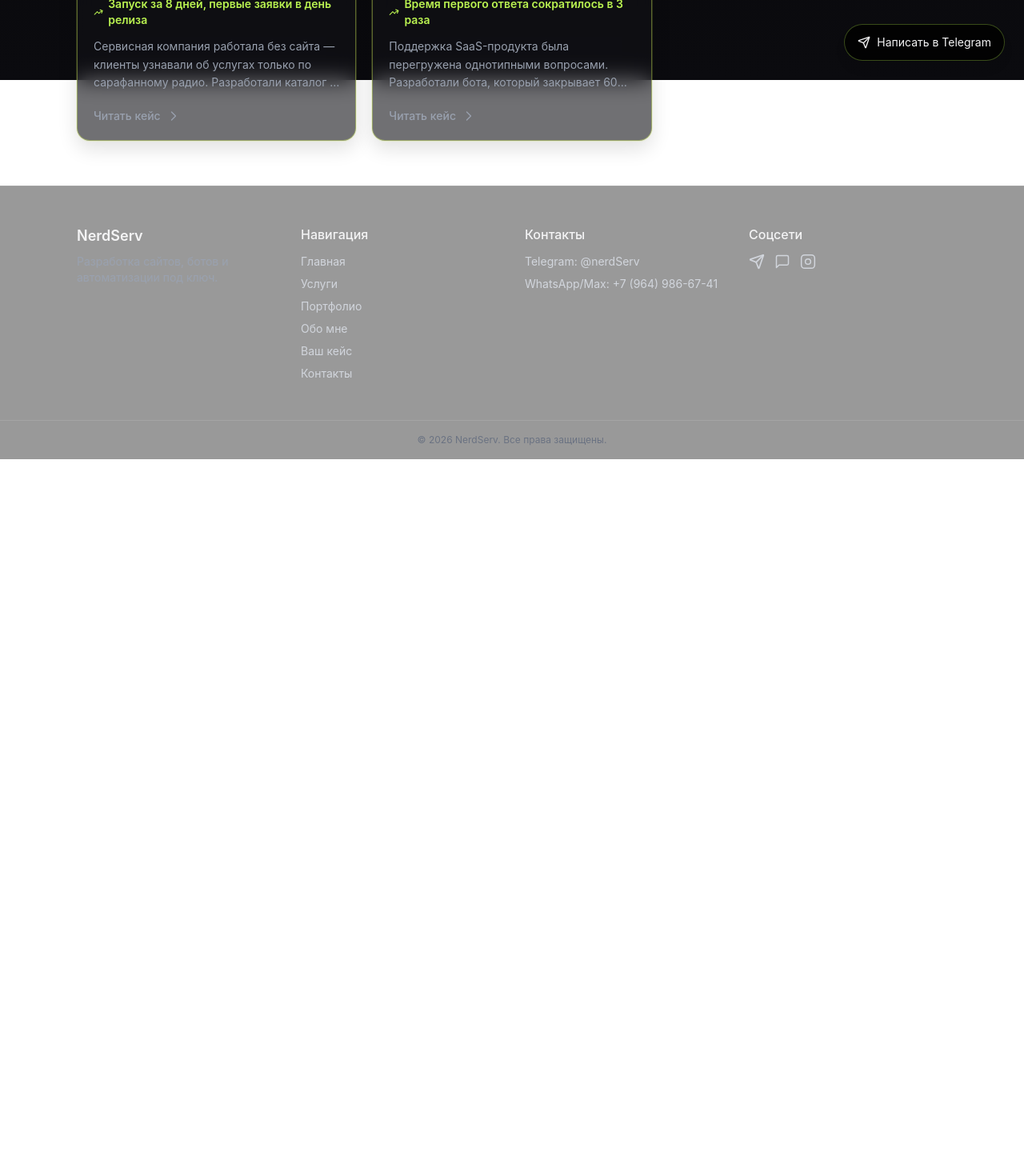
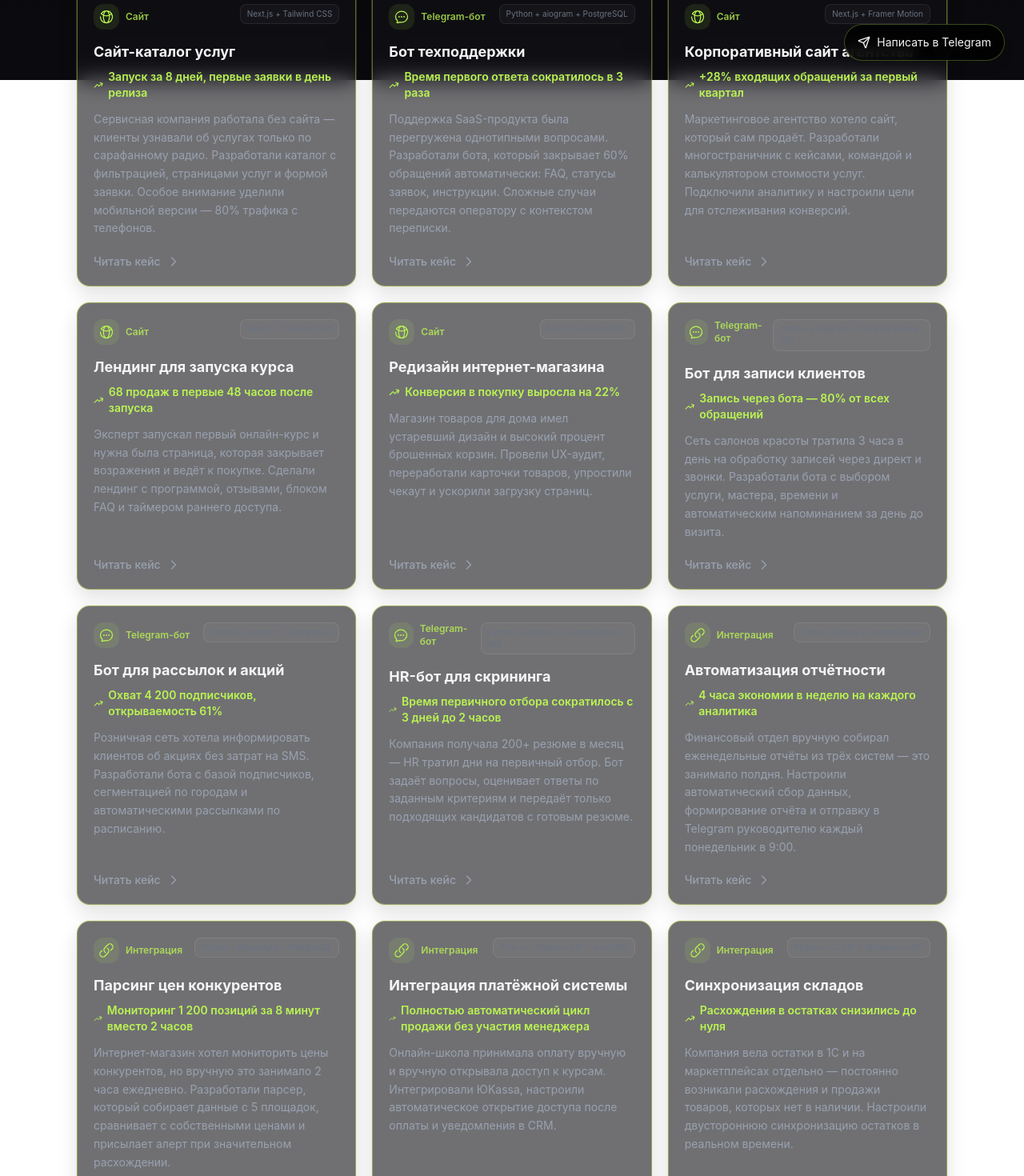
Before and after one commit to Pipata246/nerdServ, a Next.js app: page /portfolio in a window 1280 px wide. Shown: the part 700-2170 px from the top of the page at 80% size. Before the commit the page ends 1274 px from the top, so only its background shows below. Built offline with nearby package versions, Linux system fonts and the light colour scheme.

Commit message:
добавлено портфолио

```diff
--- a/src/app/page.tsx
+++ b/src/app/page.tsx
@@ -141,7 +141,7 @@ export default function HomePage() {
           <div className="mt-5 grid gap-4 md:grid-cols-3">
             {cases.slice(0, 3).map((item, i) => (
               <Reveal key={item.id} delay={i * 0.1}>
-                <div className="glass flex flex-col rounded-2xl p-5">
+                <div className="glass flex h-full flex-col rounded-2xl p-5">
                   <div className="flex items-center gap-2">
                     <span className="rounded-full border border-lime-300/25 bg-lime-300/10 px-2.5 py-0.5 text-xs text-lime-300">
                       {item.type === "site" ? "Сайт" : item.type === "bot" ? "Telegram-бот" : "Интеграция"}
--- a/src/components/sections/portfolio-grid.tsx
+++ b/src/components/sections/portfolio-grid.tsx
@@ -80,7 +80,7 @@ export function PortfolioGrid() {
               animate={{ opacity: 1, y: 0 }}
               exit={{ opacity: 0 }}
               transition={{ duration: 0.22, delay: i * 0.04, ease: "easeOut" }}
-              className="glass group flex flex-col rounded-2xl p-5"
+              className="glass group flex h-full flex-col rounded-2xl p-5"
             >
               {/* Top: icon + type + stack */}
               <div className="flex items-start justify-between">
@@ -113,7 +113,7 @@ export function PortfolioGrid() {
               )}
 
               {/* Description */}
-              <p className="mt-3 line-clamp-3 text-sm leading-relaxed text-gray-400">{item.description}</p>
+              <p className="mt-3 flex-1 text-sm leading-relaxed text-gray-400">{item.description}</p>
 
               {/* Button */}
               <button
--- a/src/data/site-data.ts
+++ b/src/data/site-data.ts
@@ -128,6 +128,106 @@ export const cases = [
     description: "Поддержка SaaS-продукта была перегружена однотипными вопросами. Разработали бота, который закрывает 60% обращений автоматически: FAQ, статусы заявок, инструкции. Сложные случаи передаются оператору с контекстом переписки.",
     result: "Время первого ответа сократилось в 3 раза",
     stack: "Python + aiogram + PostgreSQL"
+  },
+  {
+    id: 6,
+    type: "site",
+    title: "Корпоративный сайт агентства",
+    description: "Маркетинговое агентство хотело сайт, который сам продаёт. Разработали многостраничник с кейсами, командой и калькулятором стоимости услуг. Подключили аналитику и настроили цели для отслеживания конверсий.",
+    result: "+28% входящих обращений за первый квартал",
+    stack: "Next.js + Framer Motion",
+    challenge: "Старый сайт не отражал уровень агентства, не было чёткого CTA.",
+    solution: "Новая структура с акцентом на кейсы и результаты, встроенный калькулятор."
+  },
+  {
+    id: 7,
+    type: "site",
+    title: "Лендинг для запуска курса",
+    description: "Эксперт запускал первый онлайн-курс и нужна была страница, которая закрывает возражения и ведёт к покупке. Сделали лендинг с программой, отзывами, блоком FAQ и таймером раннего доступа.",
+    result: "68 продаж в первые 48 часов после запуска",
+    stack: "Next.js + Tailwind CSS",
+    challenge: "Нет аудитории, нет доверия, первый запуск.",
+    solution: "Сильный оффер, социальные доказательства, ограниченное предложение с таймером."
+  },
+  {
+    id: 8,
+    type: "site",
+    title: "Редизайн интернет-магазина",
+    description: "Магазин товаров для дома имел устаревший дизайн и высокий процент брошенных корзин. Провели UX-аудит, переработали карточки товаров, упростили чекаут и ускорили загрузку страниц.",
+    result: "Конверсия в покупку выросла на 22%",
+    stack: "Next.js + PostgreSQL",
+    challenge: "Сложный чекаут, медленные страницы, непонятная навигация.",
+    solution: "Упрощённый чекаут в 2 шага, оптимизация изображений, новая структура каталога."
+  },
+  {
+    id: 9,
+    type: "bot",
+    title: "Бот для записи клиентов",
+    description: "Сеть салонов красоты тратила 3 часа в день на обработку записей через директ и звонки. Разработали бота с выбором услуги, мастера, времени и автоматическим напоминанием за день до визита.",
+    result: "Запись через бота — 80% от всех обращений",
+    stack: "Python + aiogram + Google Calendar API",
+    challenge: "Хаос в записях, пропущенные визиты, перегруженный администратор.",
+    solution: "Полностью автоматическая запись с синхронизацией в Google Calendar и напоминаниями."
+  },
+  {
+    id: 10,
+    type: "bot",
+    title: "Бот для рассылок и акций",
+    description: "Розничная сеть хотела информировать клиентов об акциях без затрат на SMS. Разработали бота с базой подписчиков, сегментацией по городам и автоматическими рассылками по расписанию.",
+    result: "Охват 4 200 подписчиков, открываемость 61%",
+    stack: "Python + aiogram + PostgreSQL",
+    challenge: "SMS-рассылки дорогие, email игнорируют, нет прямого канала с клиентом.",
+    solution: "Telegram-бот с подпиской, сегментацией и планировщиком рассылок."
+  },
+  {
+    id: 11,
+    type: "bot",
+    title: "HR-бот для скрининга",
+    description: "Компания получала 200+ резюме в месяц — HR тратил дни на первичный отбор. Бот задаёт вопросы, оценивает ответы по заданным критериям и передаёт только подходящих кандидатов с готовым резюме.",
+    result: "Время первичного отбора сократилось с 3 дней до 2 часов",
+    stack: "Python + aiogram + Google Sheets API",
+    challenge: "Огромный поток резюме, ручная проверка, субъективная оценка.",
+    solution: "Автоматический скрининг с балльной системой и выгрузкой в таблицу."
+  },
+  {
+    id: 12,
+    type: "other",
+    title: "Автоматизация отчётности",
+    description: "Финансовый отдел вручную собирал еженедельные отчёты из трёх систем — это занимало полдня. Настроили автоматический сбор данных, формирование отчёта и отправку в Telegram руководителю каждый понедельник в 9:00.",
+    result: "4 часа экономии в неделю на каждого аналитика",
+    stack: "Python + Make + Google Sheets",
+    challenge: "Ручной сбор данных из разных источников, ошибки при копировании.",
+    solution: "Единый пайплайн сбора данных с автоматической генерацией отчёта."
+  },
+  {
+    id: 13,
+    type: "other",
+    title: "Парсинг цен конкурентов",
+    description: "Интернет-магазин хотел мониторить цены конкурентов, но вручную это занимало 2 часа ежедневно. Разработали парсер, который собирает данные с 5 площадок, сравнивает с собственными ценами и присылает алерт при значительном расхождении.",
+    result: "Мониторинг 1 200 позиций за 8 минут вместо 2 часов",
+    stack: "Python + Playwright + PostgreSQL",
+    challenge: "Ручной мониторинг, запаздывание реакции на изменение цен конкурентов.",
+    solution: "Автоматический парсер с расписанием и Telegram-уведомлениями об отклонениях."
+  },
+  {
+    id: 14,
+    type: "other",
+    title: "Интеграция платёжной системы",
+    description: "Онлайн-школа принимала оплату вручную и вручную открывала доступ к курсам. Интегрировали ЮKassa, настроили автоматическое открытие доступа после оплаты и уведомления в CRM.",
+    result: "Полностью автоматический цикл продажи без участия менеджера",
+    stack: "Python + ЮKassa API + AmoCRM",
+    challenge: "Ручное подтверждение оплат, задержки в открытии доступа, потери клиентов.",
+    solution: "Webhook от платёжной системы запускает цепочку: доступ + CRM + уведомление клиенту."
+  },
+  {
+    id: 15,
+    type: "other",
+    title: "Синхронизация складов",
+    description: "Компания вела остатки в 1С и на маркетплейсах отдельно — постоянно возникали расхождения и продажи товаров, которых нет в наличии. Настроили двустороннюю синхронизацию остатков в реальном времени.",
+    result: "Расхождения в остатках снизились до нуля",
+    stack: "Python + 1С API + Wildberries API",
+    challenge: "Ручное обновление остатков, продажи несуществующих товаров, штрафы маркетплейса.",
+    solution: "Автосинхронизация при каждом изменении остатка в любой из систем."
   }
 ];
 
```
